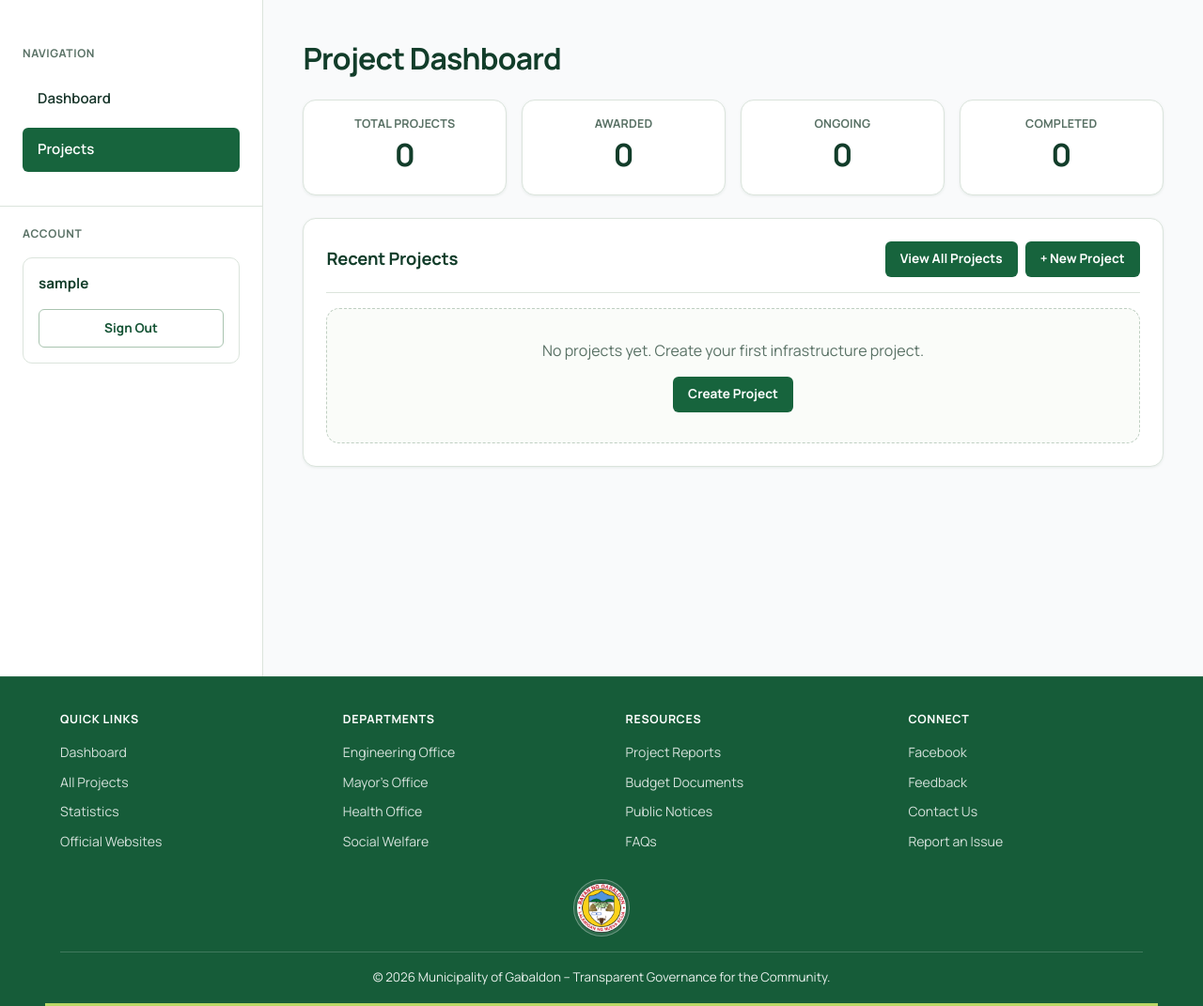
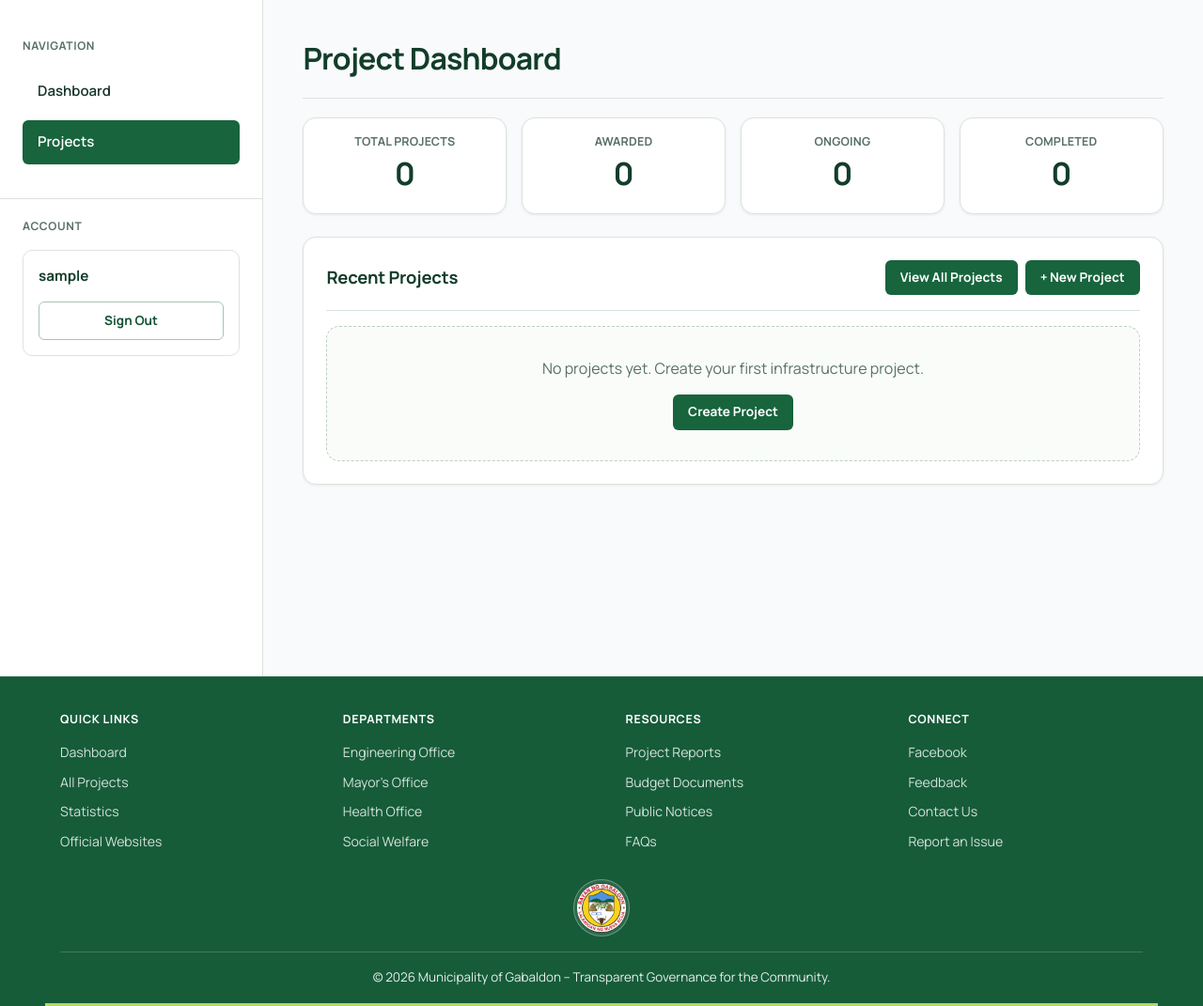
Before and after one commit to AboloftZeke/Gabaldon-Municipality-Project-Tracker, a Django app: page /engineering/dashboard/infrastructure/dashboard/ in a window 1280 px wide. Shown: the part 82-1153 px from the top of the page at 94% size. Run offline with Django 5.2, Linux system fonts and the light colour scheme; the visitor is signed in with stand-in values (Sample User, id 1); data comes from the database, SQL or seed files in the repository; data that the repository does not hold is empty; parts of the project's set-up code (start-up, migrations or seed data) failed here and were passed over.

Commit message:
Align staff sidebar spacing and dashboard title treatment

```diff
--- a/static/css/components/municipal_components.css
+++ b/static/css/components/municipal_components.css
@@ -1056,3 +1056,25 @@
         padding: 1rem;
     }
 }
+
+
+/* Final alignment shared by both staff dashboards. */
+.staff-sidebar,
+.project-dashboard-layout .staff-sidebar {
+    padding-top: 1.5rem;
+}
+
+.staff-sidebar .action-button.secondary,
+.project-dashboard-layout .staff-sidebar .action-button.secondary {
+    height: 2.55rem;
+    min-height: 2.55rem;
+    padding: 0 .75rem;
+    box-sizing: border-box;
+}
+
+.staff-dashboard-content .dashboard-title,
+.project-dashboard-layout .staff-dashboard-content .dashboard-title {
+    margin-bottom: 1.25rem;
+    padding-bottom: 1.15rem;
+    border-bottom: 1px solid var(--color-border);
+}
```
